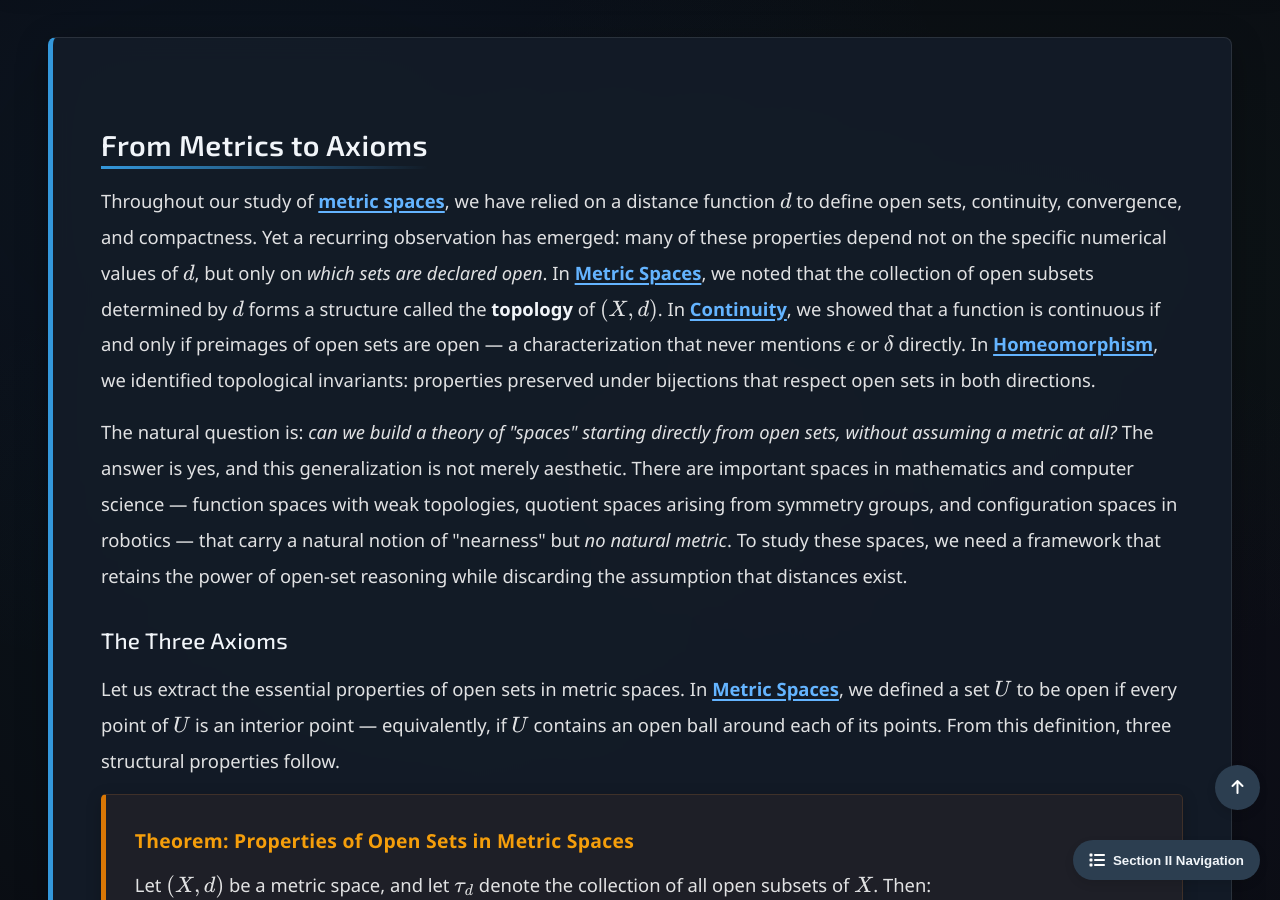
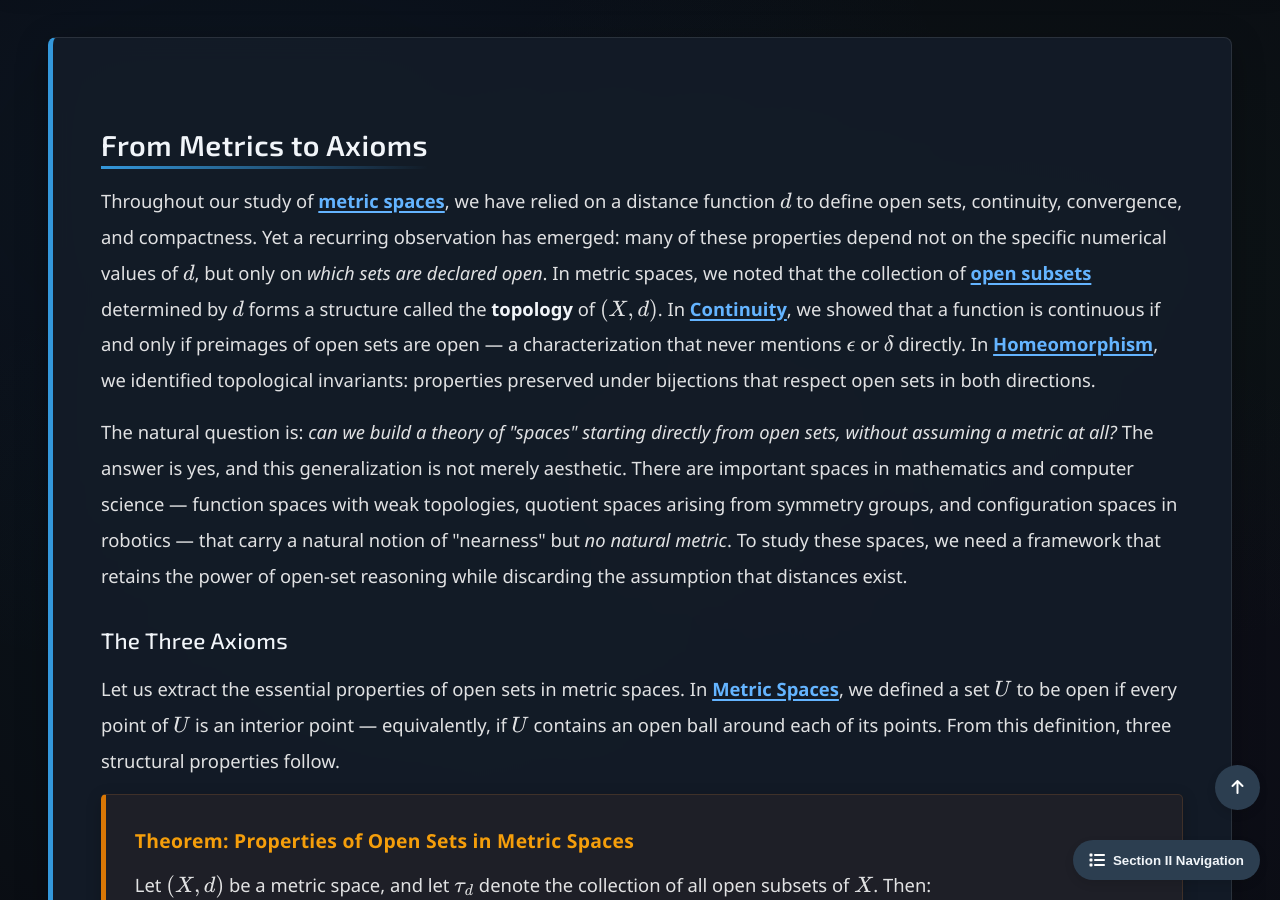
Before and after one commit to Yusukey01/yusukey01.github.io, a Jekyll site: the page built from Mathematics/Calculus/topological_spaces.html, in a window 1280 px wide and 900 px high, scrolled down 654 px. Built offline with Jekyll 4.4.1, drawn with Linux system fonts in a browser that asks for light colours.

Commit message:
fixed a link

```diff
--- a/Mathematics/Calculus/topological_spaces.html
+++ b/Mathematics/Calculus/topological_spaces.html
@@ -36,27 +36,21 @@ noindex: true
                     Throughout our study of <a href="metric_space.html"><strong>metric spaces</strong></a>,
                     we have relied on a distance function \(d\) to define open sets, continuity, convergence,
                     and compactness. Yet a recurring observation has emerged: many of these properties depend
-                    not on the specific numerical values of \(d\), but only on
-                    <em>which sets are declared open</em>. In
-                    <a href="metric_space.html#opcl"><strong>Metric Spaces</strong></a>,
-                    we noted that the collection of open subsets determined by \(d\) forms a structure
-                    called the <strong>topology</strong> of \((X, d)\). In
+                    not on the specific numerical values of \(d\), but only on <em>which sets are declared open</em>.
+                    In metric spaces, we noted that the collection of <a href="metric_space.html#opcl"><strong>open subsets</strong></a>
+                    determined by \(d\) forms a structure called the <strong>topology</strong> of \((X, d)\). In
                     <a href="continuity.html#continuity"><strong>Continuity</strong></a>,
-                    we showed that a function is continuous if and only if preimages of open sets are open —
-                    a characterization that never mentions \(\epsilon\) or \(\delta\) directly. In
-                    <a href="homeomorphism.html#equi"><strong>Homeomorphism</strong></a>,
+                    we showed that a function is continuous if and only if preimages of open sets are open — a characterization that
+                    never mentions \(\epsilon\) or \(\delta\) directly. In <a href="homeomorphism.html#equi"><strong>Homeomorphism</strong></a>,
                     we identified topological invariants: properties preserved under bijections that
                     respect open sets in both directions.
                 </p>
 
                 <p>
-                    The natural question is: <em>can we build a theory of "spaces" starting directly from
-                    open sets, without assuming a metric at all?</em> The answer is yes, and this
-                    generalization is not merely aesthetic. There are important spaces in mathematics
-                    and computer science — function spaces with weak topologies,
-                    quotient spaces arising from symmetry groups, and configuration spaces in robotics —
-                    that carry a natural notion of "nearness" but <em>no natural metric</em>. To study
-                    these spaces, we need a framework that retains the power of open-set reasoning
+                    The natural question is: <em>can we build a theory of "spaces" starting directly from open sets, without assuming a metric at all?</em>
+                    The answer is yes, and this generalization is not merely aesthetic. There are important spaces in mathematics and computer science — function
+                    spaces with weak topologies, quotient spaces arising from symmetry groups, and configuration spaces in robotics — that carry a natural notion
+                    of "nearness" but <em>no natural metric</em>. To study these spaces, we need a framework that retains the power of open-set reasoning
                     while discarding the assumption that distances exist.
                 </p>
 
```
